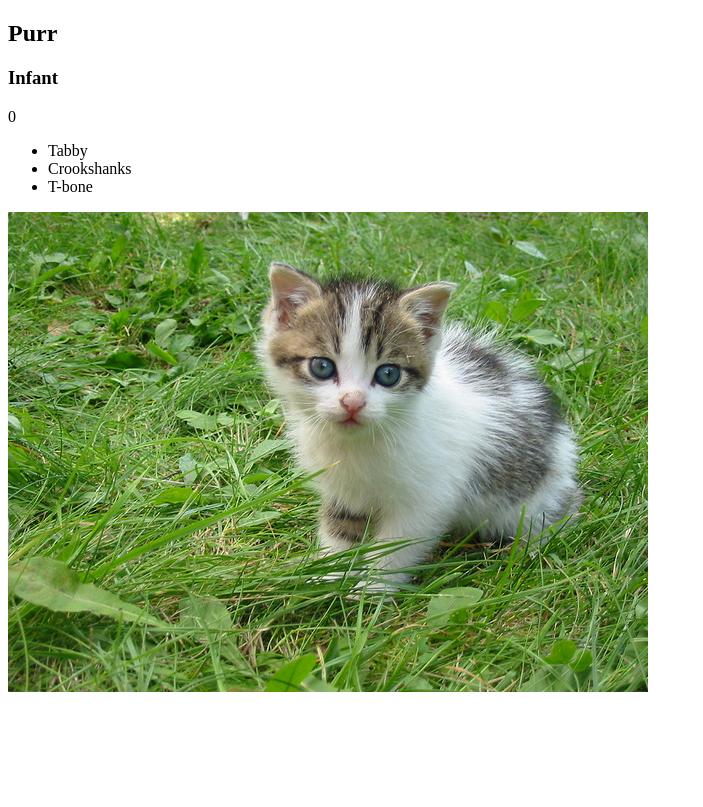
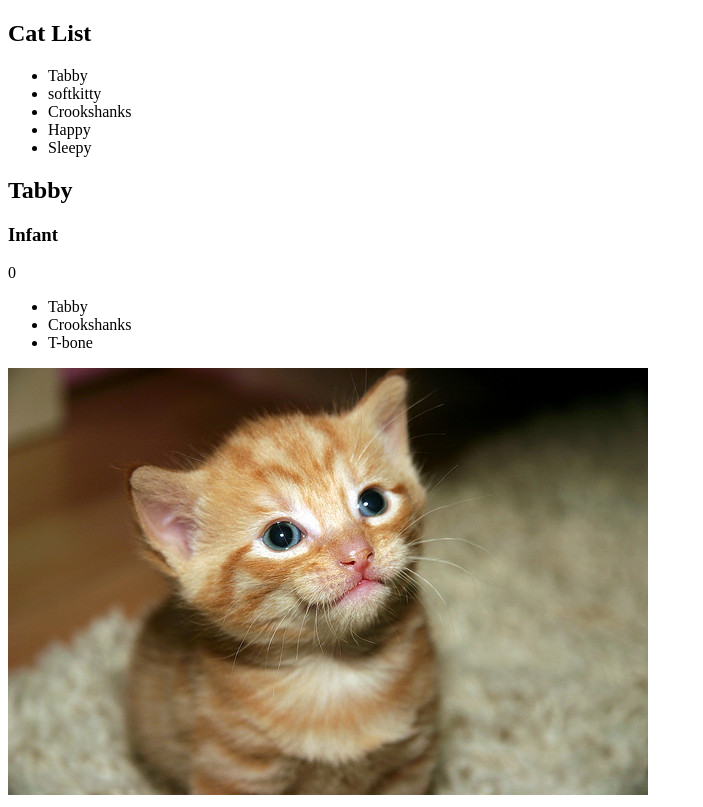
Before and after one commit to jyothisridhar/Cat-Clicker-knockout, a plain HTML site: page index.html in a window 1280 px wide. Shown: the whole page, without its empty margins (0-703 px from the left). Drawn offline with Linux system fonts and the light colour scheme.

Commit message:
cat clicker knockout final

```diff
--- a/index.html
+++ b/index.html
@@ -5,6 +5,10 @@
     <title>Cat Clicker</title>
 </head>
 <body>
+    <h2>Cat List</h2>
+    <ul data-bind="foreach: catList">
+        <li data-bind="click: $parent.selectCat"><span data-bind="text: name"></span></li>
+    </ul>
     <div data-bind="with: currentCat">
 
         <h2 data-bind="text: name"></h2>
--- a/js/app.js
+++ b/js/app.js
@@ -1,7 +1,41 @@
+var initialCats = [
+	{
+		clicks: 0,
+		name: 'Tabby',
+		imgSrc: 'img/tabby.jpg',
+		nicknames: ['Tabby','Crookshanks', 'T-bone']
+	},
+	{
+		clicks: 0,
+		name: 'softkitty',
+		imgSrc: 'img/absolem.jpg',
+		nicknames: ['purr','Crookshanks']
+	},
+	{
+		clicks: 0,
+		name: 'Crookshanks',
+		imgSrc: 'img/crookshanks.jpg',
+		nicknames: ['ron','Crookshanks', 'razor']
+	},
+	{
+		clicks: 0,
+		name: 'Happy',
+		imgSrc: 'img/happy.jpg',
+		nicknames: ['pharel','Crookshanks', 'T-bone']
+	},
+	{
+		clicks: 0,
+		name: 'Sleepy',
+		imgSrc: 'img/sleepy.jpg',
+		nicknames: ['Zzzz','Crookshanks', 'T-bone']
+	}
+];
+
 var Cat = function(data){
 	this.clickCount = ko.observable(data.clicks);
 	this.name = ko.observable(data.name);
 	this.imgSrc = ko.observable(data.imgSrc);
+	this.nicknames = ko.observableArray(data.nicknames);
 	this.level = ko.computed(function() {
 		if(this.clickCount() <= 10){
 			return "Infant";
@@ -12,16 +46,21 @@ var Cat = function(data){
 		else
 			return "Old";
 	}, this);
-
-	this.nicknames = ko.observableArray(['Tabby','Crookshanks', 'T-bone']);
 };
 
 var ViewModel = function(){
-	this.currentCat = ko.observable(new Cat({
-		clicks: 0,
-		name: 'Purr',
-		imgSrc: 'img/22252709_010df3379e_z.jpg'
-	}));
+	var self = this;
+	this.catList = ko.observableArray([]);
+
+	initialCats.forEach(function(catItem){
+		self.catList.push(new Cat(catItem));
+	});
+
+	this.currentCat = ko.observable(this.catList()[0]);
+
+	this.selectCat = function(cat){
+		self.currentCat(cat);
+	};
 	this.incrementCounter = function(){
 		this.clickCount(this.clickCount() + 1);
 	};
```
Also changed, not shown: img/absolem.jpg (renamed from img/1413379559_412a540d29_z.jpg), img/crookshanks.jpg (renamed from img/22252709_010df3379e_z.jpg), img/happy.jpg (renamed from img/4154543904_6e2428c421_z.jpg), img/sleepy.jpg (renamed from img/9648464288_2516b35537_z.jpg), img/tabby.jpg (renamed from img/434164568_fea0ad4013_z.jpg).
